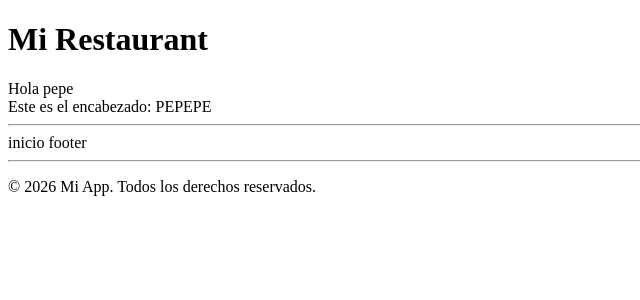
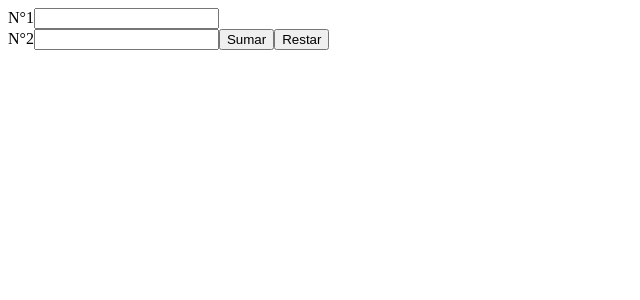
Before and after one commit to adanfrancisco/2026-eest2-componente, a React (Vite) app: page / in a window 1280 px wide. Shown: the top 300 px of the page, without its empty margins (0-640 px from the left). Built offline with nearby package versions, Linux system fonts and the light colour scheme.

Commit message:
ejercicios

```diff
--- a/package.json
+++ b/package.json
@@ -11,7 +11,8 @@
   },
   "dependencies": {
     "react": "^19.2.5",
-    "react-dom": "^19.2.5"
+    "react-dom": "^19.2.5",
+    "styled-components": "^6.4.1"
   },
   "devDependencies": {
     "@eslint/js": "^10.0.1",
--- a/src/App.jsx
+++ b/src/App.jsx
@@ -1,21 +1,52 @@
 //TSX TypeScript con JSX
 
-import Yheader from "./componentes/Yheader.tsx";
-import {Yfooter} from "./componentes/Yfooter";
+import { useState } from "react";
+// import Yheader from "./componentes/Yheader.tsx";
 export const App = () => {
+const [numero1, setNumero1] = useState(0);
+const [numero2, setNumero2] = useState(0);
+
+  const handleCambio1 = (e) => {
+    // console.log("El valor del input es: ", e.target.value);
+    // console.log("el valor en numero1 es: ",numero1);
+    setNumero1(e.target.value);
+  };
+  const handleSumar = (e) => {
+    console.log(numero1+numero2);
+  };
+
+  const handleCambio2 = (e) => {
+    setNumero2(e.target.value);
+  };
   return (
     <>
-      <Yheader
+        <label htmlFor="n1">
+          N°1
+        <input onChange={handleCambio1} type="text" name="n1" id="N1" />
+        <br />
+        </label>
+        <label htmlFor="n2">
+          N°2
+          <input onChange={handleCambio2} type="text" name="n2" id="N2" />
+        </label>
+        <button onClick={handleSumar}>Sumar</button>
+        <button >Restar</button>
+      {/* <Yheader
+        estiloprop={{ backgroundColor: "blue" }}
         titulo="Mi Restaurant"
         saludo="Hola pepe"
         encabezado="PEPEPE"
       />
+      <h1>Mi Restaurant</h1>
 
-<br />
+      <br /> */}
       {/* Colocar 2 inputText y sumar su valor en un tercer input
       con las etiquetas */}
-      <hr />
-      <Yfooter />
+
+      {/* <label htmlFor="n2">
+        <input type="text" name="n2" id="N2" />
+      </label>
+      <input type="text" name="" id="suma" /> */}
     </>
   );
 };
--- a/src/componentes/Yheader.tsx
+++ b/src/componentes/Yheader.tsx
@@ -1,16 +1,18 @@
+
 
 interface encabezadoX {
   titulo: string;//variable opcional
   saludo?: string;
   encabezado?: string;
+  estiloprop?: React.CSSProperties;
 }
 
-const Yheader = ({ titulo, saludo, encabezado }: encabezadoX) => {
+const Yheader = ({ estiloprop, titulo, saludo, encabezado }: encabezadoX) => {
 
   return (
     <>
-      <h1>{titulo}</h1>
-      {saludo}
+      <h1 style={estiloprop}>{titulo}</h1>
+      <p style={{ fontStyle:"italic" }}>{saludo}</p>
       <br />
       {/* template string */}
       {`Este es el encabezado: ${encabezado}`}
```
Also changed, not shown: 1 other file (tests, documents, lock files or other folders).
